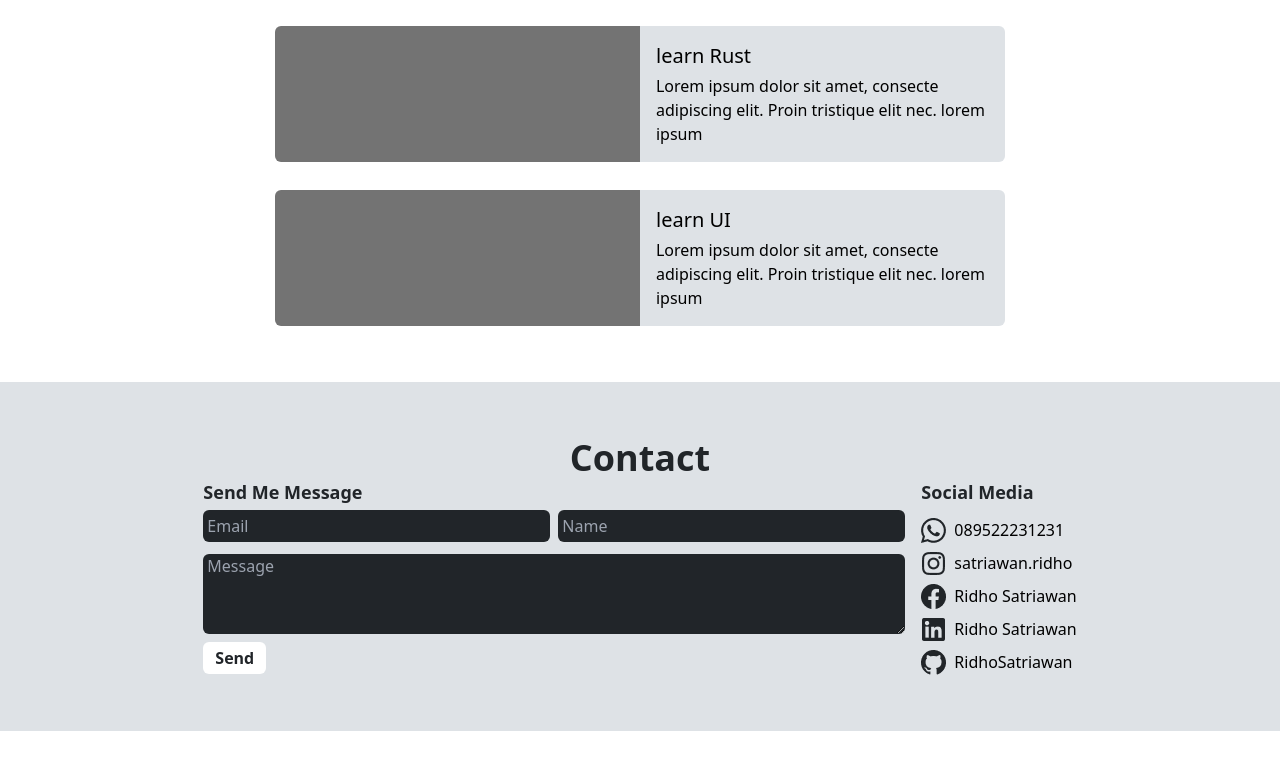
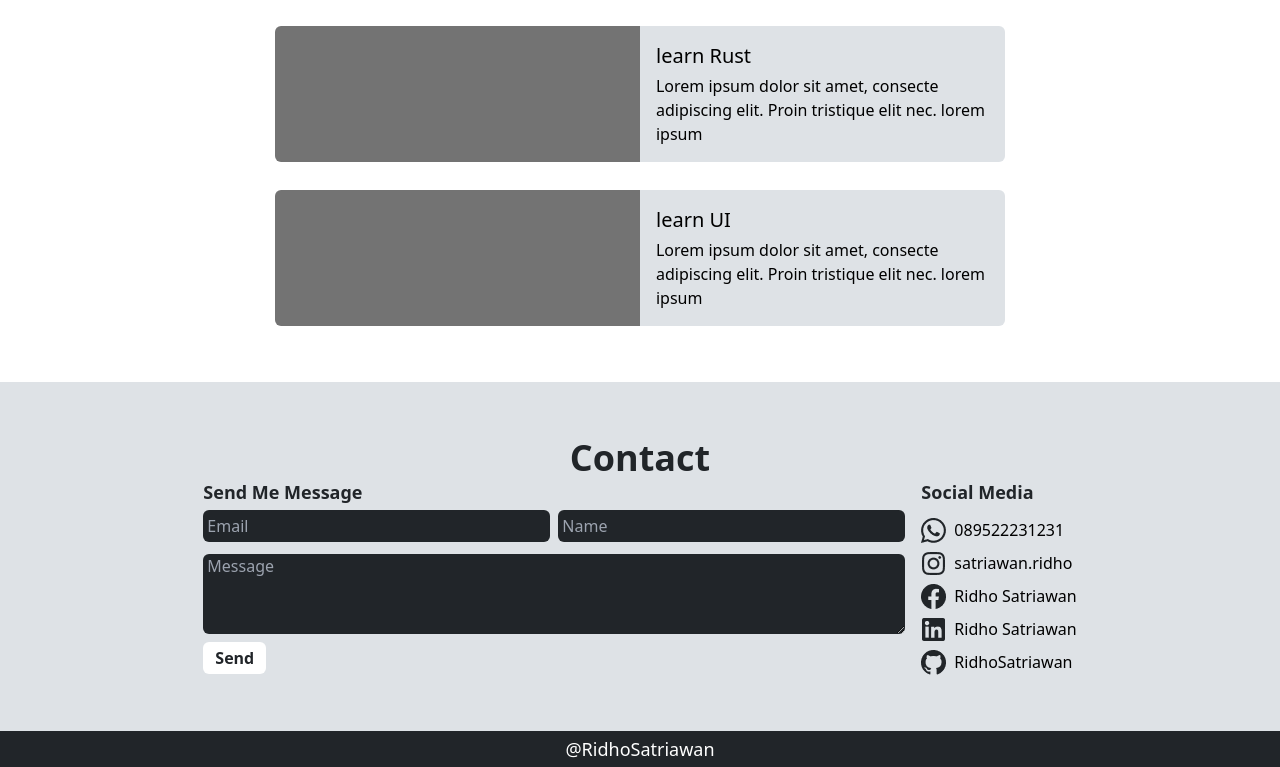
Before and after one commit to samaahmed1/R-Portfolio, a React (Create React App) app: page / in a window 1280 px wide. Shown: the part 1689-2456 px from the top of the page. Before the commit the page ends 2420 px from the top, so only its background shows below. Built offline with nearby package versions, Linux system fonts and the light colour scheme.

Commit message:
Add: Footer Component

```diff
--- a/src/App.js
+++ b/src/App.js
@@ -2,6 +2,7 @@ import About from "./components/About";
 import Blog from "./components/Blog";
 import Contact from "./components/Contact";
 import Hero from "./components/Hero";
+import Footer from "./components/layout/Footer";
 import Header from "./components/layout/Header";
 import Services from "./components/Services";
 
@@ -14,6 +15,7 @@ function App() {
       <Services />
       <Blog />
       <Contact/>
+      <Footer/>
     </>
   );
 }
--- /dev/null
+++ b/src/components/layout/Footer.jsx
@@ -0,0 +1,10 @@
+function Footer () {
+  return (
+    <footer className="bg-[#212529]">
+      <div className="container px-5 mx-auto py-1">
+      <p className="text-center text-white text-lg">@RidhoSatriawan</p>
+      </div>
+    </footer>
+  )
+  }
+  export default Footer;
```
